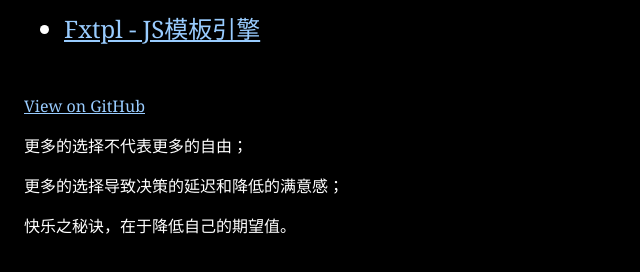
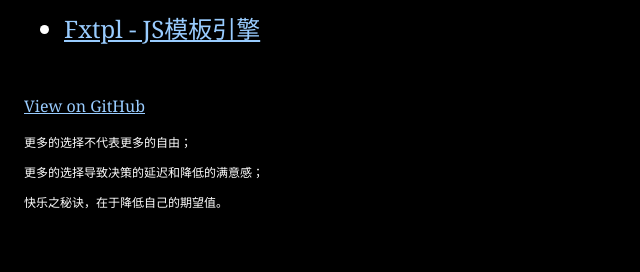
Before and after one commit to koen301/koen301.github.io, a plain HTML site: page index.html in a window 1280 px wide. Shown: the part 148-420 px from the top of the page, without its empty margins (0-640 px from the left). Drawn offline with Linux system fonts and the light colour scheme.

Commit message:
Update index.html

```diff
--- a/index.html
+++ b/index.html
@@ -11,6 +11,7 @@
         a { color: #9cf; }
         a:hover { color: #afa; }
         a:active { color: #ff0; }
+        .m{ font-size: 12px;}
     </style>
 </head>
 <body>
@@ -19,8 +20,8 @@
         <li><a target="_blank" href="http://koen301.github.io/fxtpl">Fxtpl - JS模板引擎</a></li>
     </ul>
     <p><a href="https://github.com/koen301/koen301.github.io">View on GitHub</a></p>
-    <p>更多的选择不代表更多的自由；</p>
-    <p>更多的选择导致决策的延迟和降低的满意感；</p>
-    <p>快乐之秘诀，在于降低自己的期望值。</p>
+    <p class="m">更多的选择不代表更多的自由；</p>
+    <p class="m">更多的选择导致决策的延迟和降低的满意感；</p>
+    <p class="m">快乐之秘诀，在于降低自己的期望值。</p>
 </body>
 </html>
```
